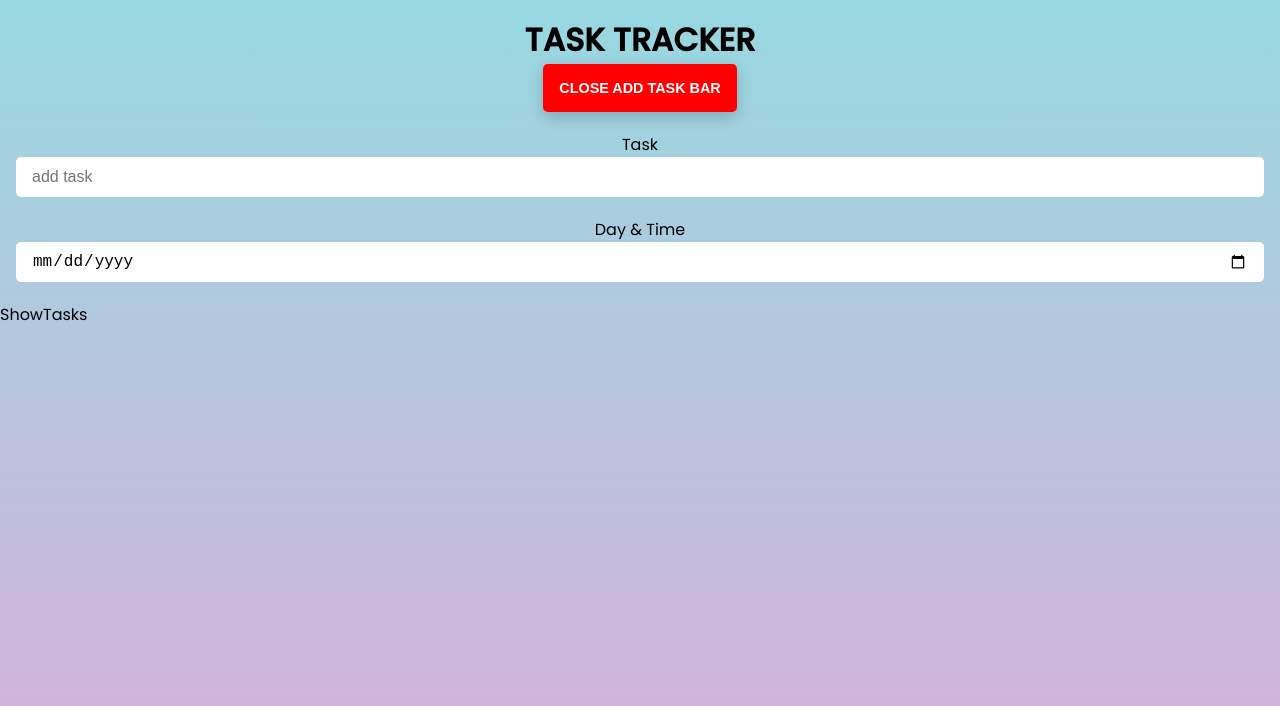
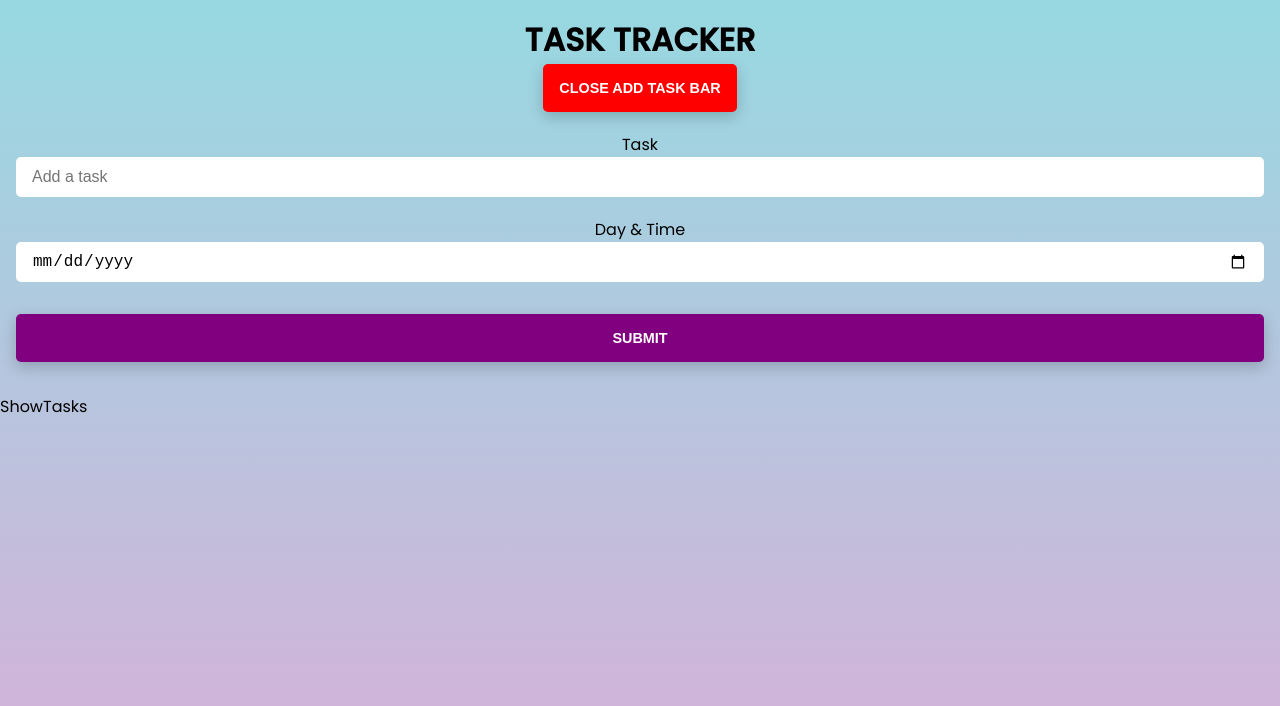
Before and after one commit to bemrekalkan/React-Project-6_Task-Tracker, a React (Create React App) app: page / in a window 1280 px wide. Both pictures are taken after a click on the button "SHOW ADD TASK BAR". Shown: the top 706 px of the page. Built offline with nearby package versions, Linux system fonts and the light colour scheme.

Commit message:
keep going

```diff
--- a/src/components/AddTaskForm.jsx
+++ b/src/components/AddTaskForm.jsx
@@ -1,18 +1,25 @@
 import { useState } from "react";
 
-const AddTaskForm = () => {
+const AddTaskForm = ({ tasks }) => {
   const [task, setTask] = useState("");
   const [day, setDay] = useState("");
+
+  const handleSubmit = (e) => {
+    e.preventDefault();
+    const id = new Date().getTime();
+    const newTask = { id: id, task: task, day: day, isDone: false };
+  };
+
   return (
     <div>
-      <form>
+      <form onSubmit={handleSubmit}>
         <div className="form-control">
           <label htmlFor="task">Task</label>
           <input
             type="text"
             name="task"
             id="task"
-            placeholder="add task"
+            placeholder="Add a task"
             value={task}
             onChange={(e) => setTask(e.target.value)}
           />
@@ -24,10 +31,15 @@ const AddTaskForm = () => {
             type="date"
             name="day"
             id="day"
-            placeholder="Day & Time"
             value={day}
             onChange={(e) => setDay(e.target.value)}
           />
+        </div>
+
+        <div>
+          <button className="btn btn-submit" type="submit">
+            SUBMIT
+          </button>
         </div>
       </form>
     </div>
--- a/src/components/Header.jsx
+++ b/src/components/Header.jsx
@@ -1,7 +1,7 @@
 import AddTaskForm from "./AddTaskForm";
 import { useState } from "react";
 
-const Header = () => {
+const Header = ({ tasks }) => {
   const [show, setShow] = useState(false);
 
   const [btnStyle, setBtnStyle] = useState({
@@ -35,7 +35,7 @@ const Header = () => {
       >
         {btnStyle.name}
       </button>
-      {show && <AddTaskForm />}
+      {show && <AddTaskForm tasks={tasks} />}
     </header>
   );
 };
--- a/src/pages/Home.jsx
+++ b/src/pages/Home.jsx
@@ -1,11 +1,14 @@
 import React from "react";
 import Header from "../components/Header";
 import ShowTask from "../components/ShowTasks";
+import { useState } from "react";
+import data from "../helper/starterData";
 
 const Home = () => {
+  const [tasks, setTasks] = useState(data);
   return (
     <div>
-      <Header />
+      <Header tasks={tasks} />
       <ShowTask />
     </div>
   );
```
